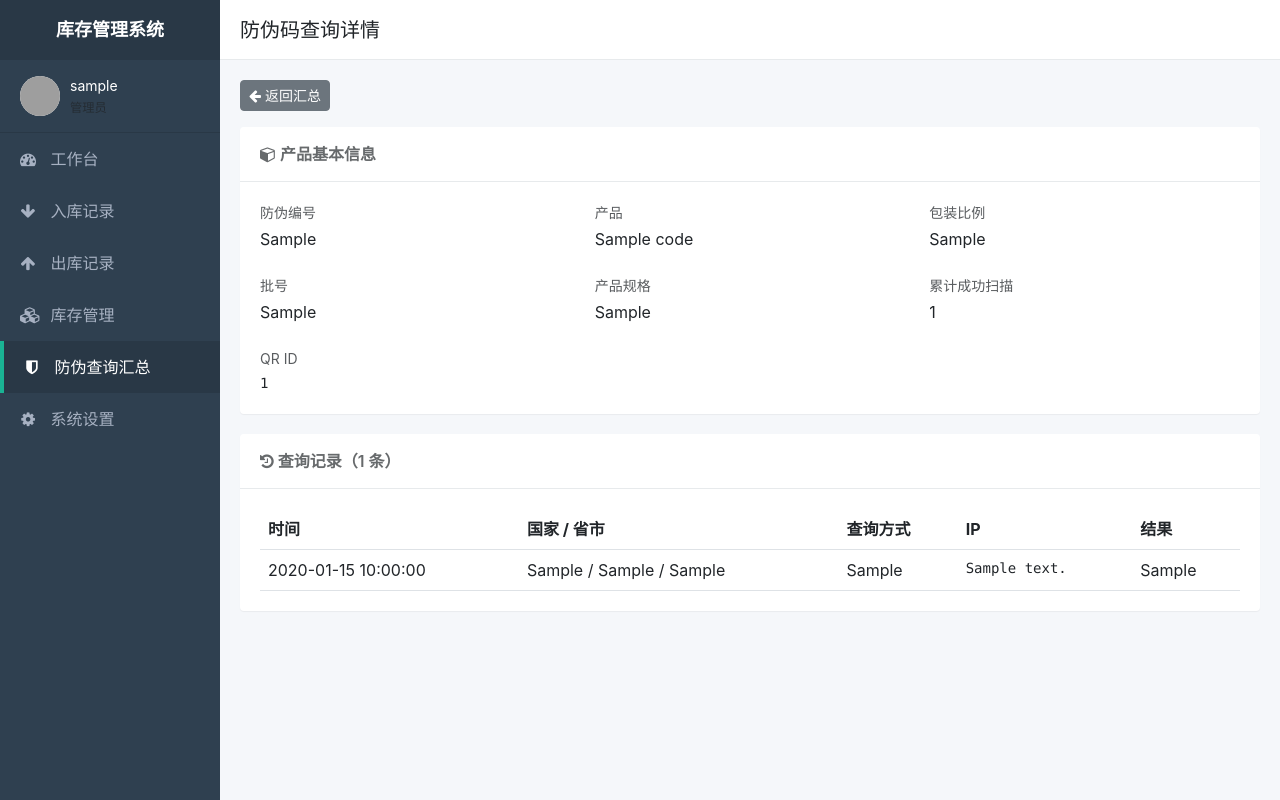
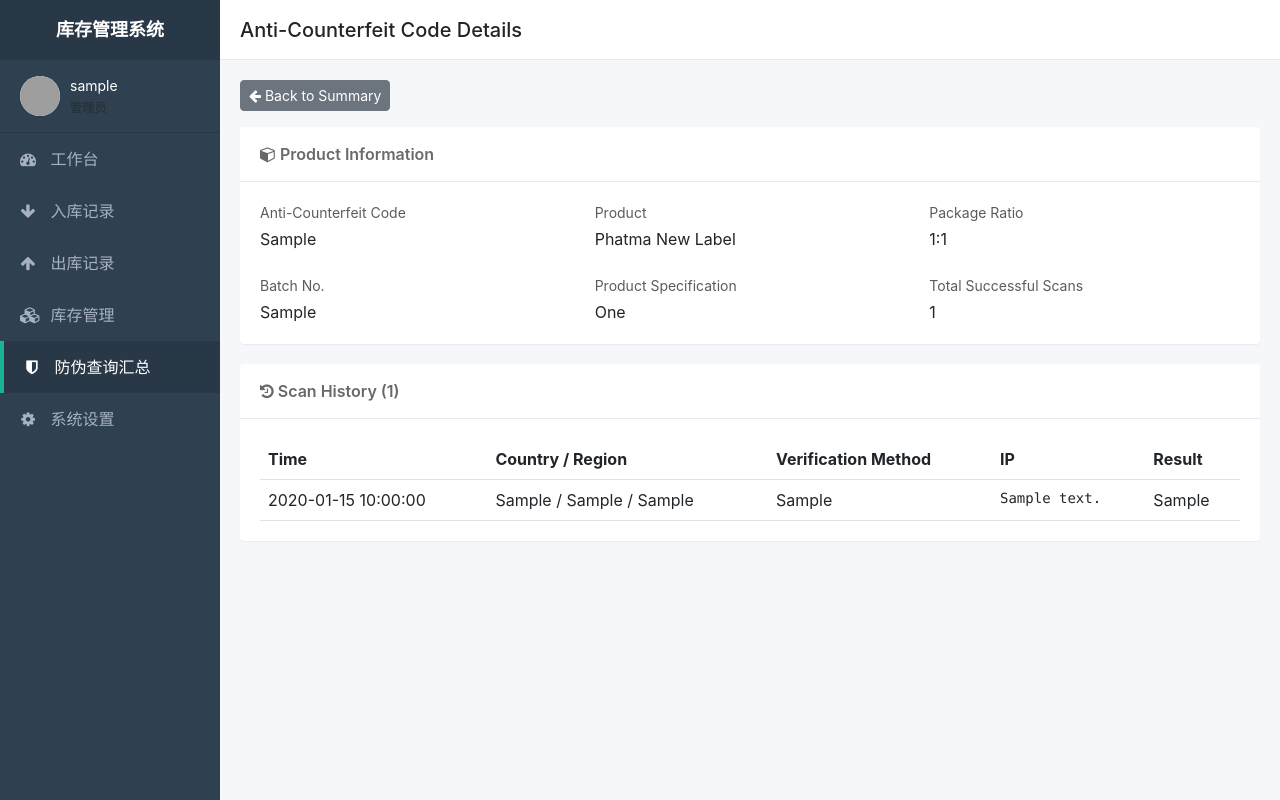
Before and after one commit to fsy144/-, a Flask app: page /anti-fake/codes/1 in a window 1280 px wide. Run offline with Flask 3, Linux system fonts and the light colour scheme; the visitor is signed in with stand-in values (Sample User, id 1); tables that the repository leaves empty hold one stand-in row (values such as "Sample post"); grey boxes are pictures that could not be loaded.

Commit message:
仓库管理系统1.3.4 防伪详情页改为英文。

```diff
--- a/app.py
+++ b/app.py
@@ -11,6 +11,34 @@ from openpyxl.styles import Font, Alignment
 from functools import wraps
 import hmac
 from ip_location import lookup_ip_location
+
+
+_LOCATION_ENGLISH = {
+    '中国': 'China', '美国': 'United States', '新西兰': 'New Zealand', '澳大利亚': 'Australia',
+    '加拿大': 'Canada', '日本': 'Japan', '韩国': 'South Korea', '新加坡': 'Singapore',
+    '英国': 'United Kingdom', '德国': 'Germany', '法国': 'France', '内网IP': 'Private Network',
+    '辽宁省': 'Liaoning', '江苏省': 'Jiangsu', '浙江省': 'Zhejiang', '广东省': 'Guangdong',
+    '山东省': 'Shandong', '福建省': 'Fujian', '四川省': 'Sichuan', '湖北省': 'Hubei',
+    '湖南省': 'Hunan', '河北省': 'Hebei', '河南省': 'Henan', '安徽省': 'Anhui',
+    '陕西省': 'Shaanxi', '山西省': 'Shanxi', '黑龙江省': 'Heilongjiang', '吉林省': 'Jilin',
+    '云南省': 'Yunnan', '贵州省': 'Guizhou', '广西': 'Guangxi', '海南省': 'Hainan',
+    '北京市': 'Beijing', '上海市': 'Shanghai', '天津市': 'Tianjin', '重庆市': 'Chongqing',
+    '大连市': 'Dalian', '本机/内网': 'Local / Private Network',
+}
+
+
+def format_location_english(country, province, city):
+    """详情页只输出英文；未收录的中文地区不会原样展示。"""
+    values = []
+    for value in (country, province, city):
+        if not value:
+            continue
+        translated = _LOCATION_ENGLISH.get(value)
+        if translated:
+            values.append(translated)
+        elif not any('\u4e00' <= char <= '\u9fff' for char in value):
+            values.append(value)
+    return ' / '.join(values) or '-'
 
 app = Flask(__name__)
 app.config.from_pyfile('config.py')
@@ -395,7 +423,10 @@ def anti_fake_code_detail(code_id):
     events = AntiFakeScanEvent.query.filter_by(qr_id=code.qr_id).order_by(
         AntiFakeScanEvent.scan_time.desc()
     ).all()
-    return render_template('anti_fake_detail.html', code=code, events=events)
+    return render_template(
+        'anti_fake_detail.html', code=code, events=events,
+        format_location_english=format_location_english
+    )
 
 
 @app.route('/api/anti-fake/events', methods=['POST'])
--- a/templates/anti_fake_detail.html
+++ b/templates/anti_fake_detail.html
@@ -1,39 +1,38 @@
 {% extends "base.html" %}
 
-{% block title %}防伪码查询详情{% endblock %}
-{% block page_title %}防伪码查询详情{% endblock %}
+{% block title %}Anti-Counterfeit Code Details{% endblock %}
+{% block page_title %}Anti-Counterfeit Code Details{% endblock %}
 
 {% block content %}
-<div class="mb-3"><a class="btn btn-secondary btn-sm" href="{{ url_for('anti_fake_overview') }}"><i class="fa fa-arrow-left"></i> 返回汇总</a></div>
+<div class="mb-3"><a class="btn btn-secondary btn-sm" href="{{ url_for('anti_fake_overview') }}"><i class="fa fa-arrow-left"></i> Back to Summary</a></div>
 
 <div class="card">
-    <div class="card-header"><i class="fa fa-cube"></i> 产品基本信息</div>
+    <div class="card-header"><i class="fa fa-cube"></i> Product Information</div>
     <div class="card-body">
         <div class="row g-4">
-            <div class="col-md-4"><div class="text-muted small">防伪编号</div><div class="mt-1">{{ code.serial_no }}</div></div>
-            <div class="col-md-4"><div class="text-muted small">产品</div><div class="mt-1">{{ code.product_name or '-' }}</div></div>
-            <div class="col-md-4"><div class="text-muted small">包装比例</div><div class="mt-1">{{ code.package_ratio or '-' }}</div></div>
-            <div class="col-md-4"><div class="text-muted small">批号</div><div class="mt-1">{{ code.batch_no or '-' }}</div></div>
-            <div class="col-md-4"><div class="text-muted small">产品规格</div><div class="mt-1">{{ code.product_spec or '-' }}</div></div>
-            <div class="col-md-4"><div class="text-muted small">累计成功扫描</div><div class="mt-1">{{ code.scan_count }}</div></div>
-            <div class="col-12"><div class="text-muted small">QR ID</div><div class="mt-1 font-monospace small">{{ code.qr_id }}</div></div>
+            <div class="col-md-4"><div class="text-muted small">Anti-Counterfeit Code</div><div class="mt-1">{{ code.serial_no }}</div></div>
+            <div class="col-md-4"><div class="text-muted small">Product</div><div class="mt-1">Phatma New Label</div></div>
+            <div class="col-md-4"><div class="text-muted small">Package Ratio</div><div class="mt-1">1:1</div></div>
+            <div class="col-md-4"><div class="text-muted small">Batch No.</div><div class="mt-1">{{ code.batch_no or '-' }}</div></div>
+            <div class="col-md-4"><div class="text-muted small">Product Specification</div><div class="mt-1">One</div></div>
+            <div class="col-md-4"><div class="text-muted small">Total Successful Scans</div><div class="mt-1">{{ code.scan_count }}</div></div>
         </div>
     </div>
 </div>
 
 <div class="card">
-    <div class="card-header"><i class="fa fa-history"></i> 查询记录（{{ events|length }} 条）</div>
+    <div class="card-header"><i class="fa fa-history"></i> Scan History ({{ events|length }})</div>
     <div class="card-body">
         <div class="table-responsive">
             <table class="table table-hover mb-0">
-                <thead><tr><th>时间</th><th>国家 / 省市</th><th>查询方式</th><th>IP</th><th>结果</th></tr></thead>
+                <thead><tr><th>Time</th><th>Country / Region</th><th>Verification Method</th><th>IP</th><th>Result</th></tr></thead>
                 <tbody>{% for event in events %}<tr>
                     <td>{{ event.scan_time.strftime('%Y-%m-%d %H:%M:%S') }}</td>
-                    <td>{{ event.country or '-' }}{% if event.province %} / {{ event.province }}{% endif %}{% if event.city %} / {{ event.city }}{% endif %}</td>
-                    <td>{{ event.scan_channel or event.platform or '-' }}</td>
+                    <td>{{ format_location_english(event.country, event.province, event.city) }}</td>
+                    <td>{{ {'二维码扫码': 'QR Code Scan'}.get(event.scan_channel, event.scan_channel or event.platform or '-') }}</td>
                     <td class="font-monospace small">{{ event.ip_address }}</td>
-                    <td>{{ {'success': '验证成功', 'warning': '重复警告', 'invalid': '无效编码', 'unknown': '历史结果未记录'}.get(event.verification_result, event.verification_result) }}</td>
-                </tr>{% else %}<tr><td colspan="5" class="text-center text-muted py-4">暂无查询记录</td></tr>{% endfor %}</tbody>
+                    <td>{{ {'success': 'Verified', 'warning': 'Duplicate Scan Warning', 'invalid': 'Invalid Code', 'unknown': 'Historical Result Not Recorded'}.get(event.verification_result, event.verification_result) }}</td>
+                </tr>{% else %}<tr><td colspan="5" class="text-center text-muted py-4">No scan records found.</td></tr>{% endfor %}</tbody>
             </table>
         </div>
     </div>
```
